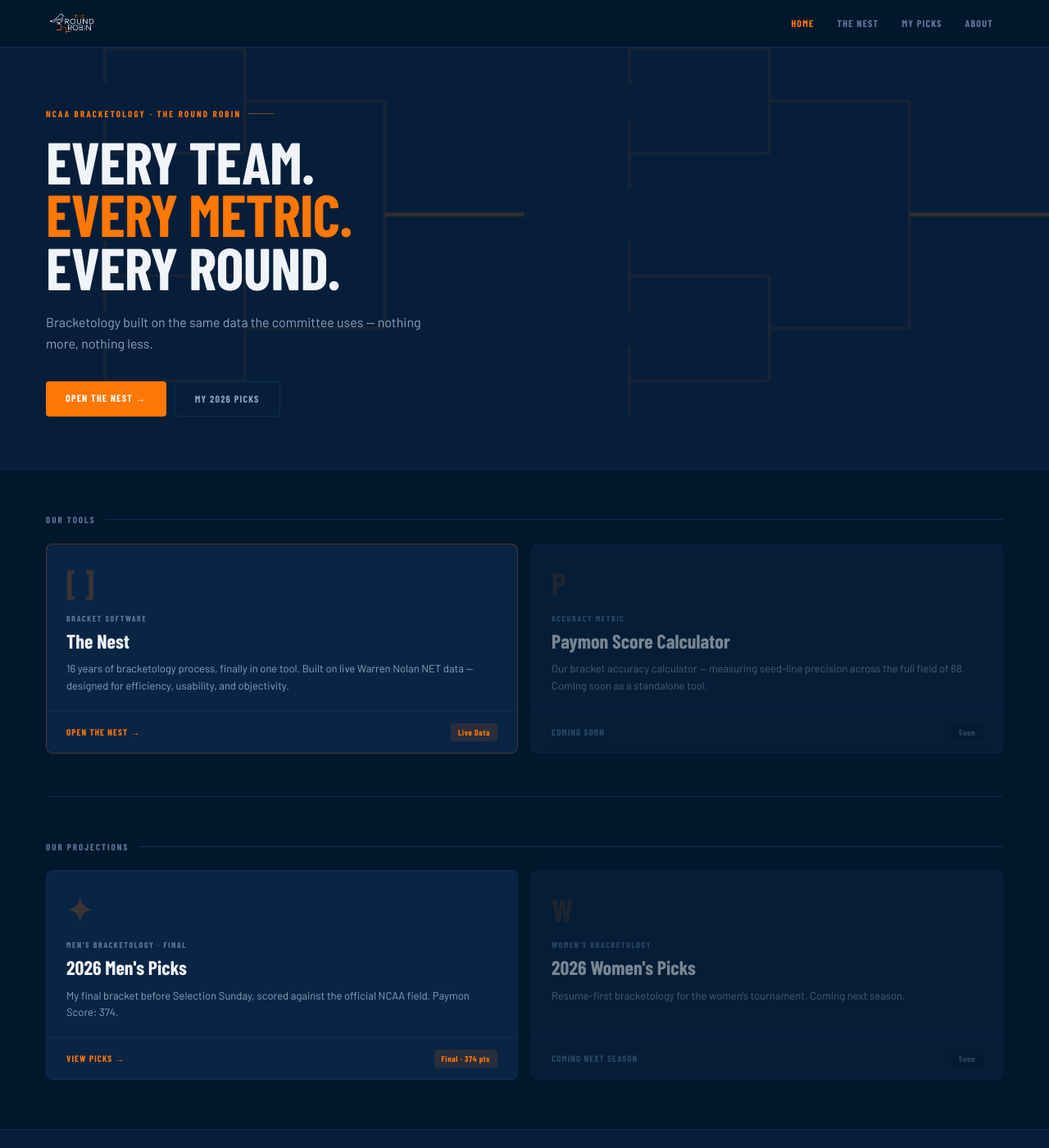
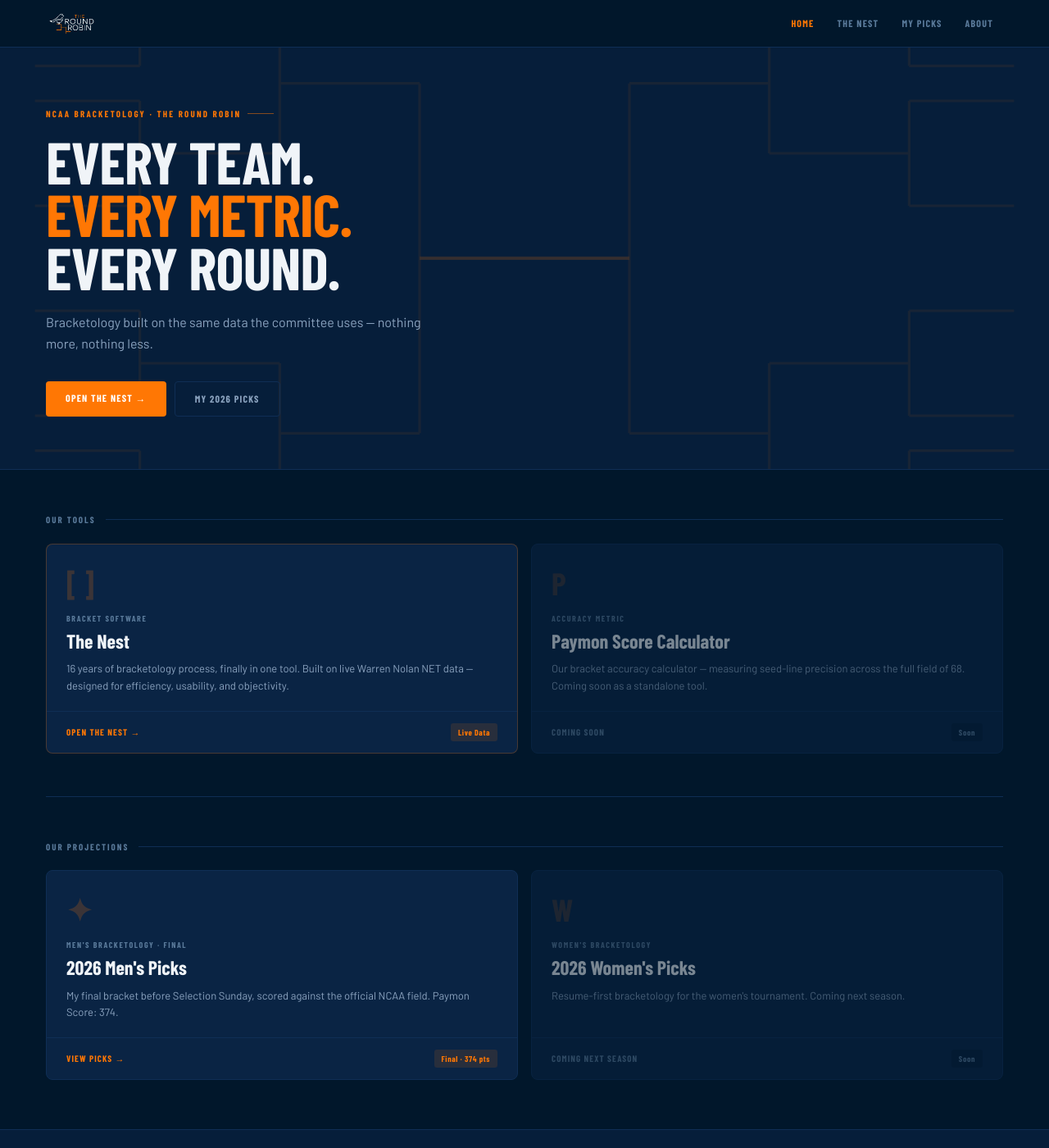
Before and after one commit to GrantBH12/The-Round-Robin, a Jekyll site: the page built from index.html, in a window 1280 px wide and 1400 px high. Shown: the whole window at 82% size. Built offline with Jekyll 4.4.1, drawn with Linux system fonts in a browser that asks for light colours; some web fonts are replaced.

Commit message:
Clean up hero CSS and redesign bracket background SVG
Consolidate five layers of !important hero overrides into one clean block.
Redesign SVG to a full double-sided bracket with championship game in the center.

Co-Authored-By: Claude Sonnet 4.6 <noreply@anthropic.com>

```diff
--- a/assets/css/main.css
+++ b/assets/css/main.css
@@ -65,11 +65,25 @@ nav {
 .hero-wrap {
   background: var(--surface);
   border-bottom: 1px solid var(--border);
+  position: relative;
+  overflow: hidden;
+}
+
+.hero-bg {
+  position: absolute;
+  top: 0;
+  left: 0;
+  width: 100%;
+  height: 100%;
+  pointer-events: none;
+  z-index: 0;
 }
 
 .hero {
   padding: 72px var(--pad) 64px;
   max-width: var(--max);
+  position: relative;
+  z-index: 1;
 }
 
 .hero-tag {
@@ -498,82 +512,3 @@ footer {
   text-transform: uppercase;
   letter-spacing: 0.06em;
 }
-
-/* HERO SPLIT LAYOUT */
-.hero {
-  padding: 72px var(--pad) 64px;
-  max-width: var(--max);
-  display: grid;
-  grid-template-columns: 1fr 1fr;
-  align-items: center;
-  gap: 48px;
-}
-
-.hero-right {
-  display: flex;
-  align-items: center;
-  justify-content: center;
-  padding: 24px;
-}
-
-.hero-right img {
-  width: 100%;
-  max-width: 480px;
-  height: auto;
-  display: block;
-  opacity: 0.92;
-}
-
-/* HERO BRACKET BACKGROUND */
-.hero-wrap {
-  position: relative;
-  overflow: hidden;
-}
-
-.hero-bg {
-  position: absolute;
-  top: 0;
-  right: 0;
-  height: 100%;
-  width: 60%;
-  pointer-events: none;
-}
-
-.hero {
-  padding: 72px var(--pad) 64px;
-  max-width: var(--max);
-  position: relative;
-  z-index: 1;
-}
-
-/* FIX HERO LAYOUT */
-.hero-wrap {
-  position: relative !important;
-  overflow: hidden;
-  background: var(--surface);
-  border-bottom: 1px solid var(--border);
-}
-
-.hero-bg {
-  position: absolute !important;
-  top: 0;
-  right: -5%;
-  height: 100%;
-  width: 55%;
-  pointer-events: none;
-  z-index: 0;
-}
-
-.hero {
-  padding: 72px var(--pad) 64px !important;
-  max-width: var(--max);
-  position: relative !important;
-  z-index: 1;
-  display: block !important;
-}
-
-/* EXPAND BRACKET BG TO FULL WIDTH */
-.hero-bg {
-  right: 0 !important;
-  width: 100% !important;
-}
--- a/index.html
+++ b/index.html
@@ -3,31 +3,54 @@ layout: default
 ---
 <div class="hero-wrap">
   <svg class="hero-bg" viewBox="0 0 600 400" xmlns="http://www.w3.org/2000/svg" preserveAspectRatio="xMidYMid slice">
-    <g stroke="#FF7704" stroke-width="2" fill="none" opacity="0.07">
-      <line x1="60" y1="60" x2="60" y2="100"/><line x1="60" y1="80" x2="140" y2="80"/>
-      <line x1="60" y1="120" x2="60" y2="160"/><line x1="60" y1="140" x2="140" y2="140"/>
-      <line x1="140" y1="80" x2="140" y2="140"/><line x1="140" y1="110" x2="220" y2="110"/>
-      <line x1="60" y1="190" x2="60" y2="230"/><line x1="60" y1="210" x2="140" y2="210"/>
-      <line x1="60" y1="250" x2="60" y2="290"/><line x1="60" y1="270" x2="140" y2="270"/>
-      <line x1="140" y1="210" x2="140" y2="270"/><line x1="140" y1="240" x2="220" y2="240"/>
-      <line x1="220" y1="110" x2="220" y2="240"/><line x1="220" y1="175" x2="300" y2="175"/>
-      <line x1="360" y1="60" x2="360" y2="100"/><line x1="360" y1="80" x2="440" y2="80"/>
-      <line x1="360" y1="120" x2="360" y2="160"/><line x1="360" y1="140" x2="440" y2="140"/>
-      <line x1="440" y1="80" x2="440" y2="140"/><line x1="440" y1="110" x2="520" y2="110"/>
-      <line x1="360" y1="190" x2="360" y2="230"/><line x1="360" y1="210" x2="440" y2="210"/>
-      <line x1="360" y1="250" x2="360" y2="290"/><line x1="360" y1="270" x2="440" y2="270"/>
-      <line x1="440" y1="210" x2="440" y2="270"/><line x1="440" y1="240" x2="520" y2="240"/>
-      <line x1="520" y1="110" x2="520" y2="240"/><line x1="520" y1="175" x2="600" y2="175"/>
-      <line x1="80" y1="320" x2="80" y2="350" opacity="0.5"/><line x1="80" y1="335" x2="160" y2="335" opacity="0.5"/>
-      <line x1="160" y1="320" x2="160" y2="350" opacity="0.5"/><line x1="200" y1="320" x2="200" y2="350" opacity="0.5"/>
-      <line x1="200" y1="335" x2="280" y2="335" opacity="0.5"/><line x1="280" y1="320" x2="280" y2="350" opacity="0.5"/>
-      <line x1="320" y1="320" x2="320" y2="350" opacity="0.5"/><line x1="320" y1="335" x2="400" y2="335" opacity="0.5"/>
-      <line x1="400" y1="320" x2="400" y2="350" opacity="0.5"/><line x1="440" y1="320" x2="440" y2="350" opacity="0.5"/>
-      <line x1="440" y1="335" x2="520" y2="335" opacity="0.5"/><line x1="520" y1="320" x2="520" y2="350" opacity="0.5"/>
+    <g stroke="#FF7704" stroke-width="1.5" fill="none" opacity="0.07">
+      <!-- LEFT SIDE: opens left, advances right to center -->
+      <!-- Round 1 (4 games) -->
+      <line x1="20" y1="30" x2="80" y2="30"/><line x1="20" y1="90" x2="80" y2="90"/><line x1="80" y1="30" x2="80" y2="90"/>
+      <line x1="20" y1="110" x2="80" y2="110"/><line x1="20" y1="170" x2="80" y2="170"/><line x1="80" y1="110" x2="80" y2="170"/>
+      <line x1="20" y1="230" x2="80" y2="230"/><line x1="20" y1="290" x2="80" y2="290"/><line x1="80" y1="230" x2="80" y2="290"/>
+      <line x1="20" y1="310" x2="80" y2="310"/><line x1="20" y1="370" x2="80" y2="370"/><line x1="80" y1="310" x2="80" y2="370"/>
+      <!-- Round 1 advance lines -->
+      <line x1="80" y1="60" x2="160" y2="60"/>
+      <line x1="80" y1="140" x2="160" y2="140"/>
+      <line x1="80" y1="260" x2="160" y2="260"/>
+      <line x1="80" y1="340" x2="160" y2="340"/>
+      <!-- Round 2 connectors -->
+      <line x1="160" y1="60" x2="160" y2="140"/>
+      <line x1="160" y1="260" x2="160" y2="340"/>
+      <!-- Round 2 advance lines -->
+      <line x1="160" y1="100" x2="240" y2="100"/>
+      <line x1="160" y1="300" x2="240" y2="300"/>
+      <!-- Round 3 connector -->
+      <line x1="240" y1="100" x2="240" y2="300"/>
+      <!-- Final Four advance to center -->
+      <line x1="240" y1="200" x2="300" y2="200"/>
+
+      <!-- RIGHT SIDE: opens right, advances left to center (mirror) -->
+      <!-- Round 1 (4 games) -->
+      <line x1="520" y1="30" x2="580" y2="30"/><line x1="520" y1="90" x2="580" y2="90"/><line x1="520" y1="30" x2="520" y2="90"/>
+      <line x1="520" y1="110" x2="580" y2="110"/><line x1="520" y1="170" x2="580" y2="170"/><line x1="520" y1="110" x2="520" y2="170"/>
+      <line x1="520" y1="230" x2="580" y2="230"/><line x1="520" y1="290" x2="580" y2="290"/><line x1="520" y1="230" x2="520" y2="290"/>
+      <line x1="520" y1="310" x2="580" y2="310"/><line x1="520" y1="370" x2="580" y2="370"/><line x1="520" y1="310" x2="520" y2="370"/>
+      <!-- Round 1 advance lines -->
+      <line x1="440" y1="60" x2="520" y2="60"/>
+      <line x1="440" y1="140" x2="520" y2="140"/>
+      <line x1="440" y1="260" x2="520" y2="260"/>
+      <line x1="440" y1="340" x2="520" y2="340"/>
+      <!-- Round 2 connectors -->
+      <line x1="440" y1="60" x2="440" y2="140"/>
+      <line x1="440" y1="260" x2="440" y2="340"/>
+      <!-- Round 2 advance lines -->
+      <line x1="360" y1="100" x2="440" y2="100"/>
+      <line x1="360" y1="300" x2="440" y2="300"/>
+      <!-- Round 3 connector -->
+      <line x1="360" y1="100" x2="360" y2="300"/>
+      <!-- Final Four advance to center -->
+      <line x1="300" y1="200" x2="360" y2="200"/>
     </g>
-    <g stroke="#FF7704" stroke-width="2.5" fill="none" opacity="0.12">
-      <line x1="220" y1="175" x2="300" y2="175"/>
-      <line x1="520" y1="175" x2="600" y2="175"/>
+    <!-- Championship line (slightly brighter) -->
+    <g stroke="#FF7704" stroke-width="2" fill="none" opacity="0.13">
+      <line x1="240" y1="200" x2="360" y2="200"/>
     </g>
   </svg>
 
```
